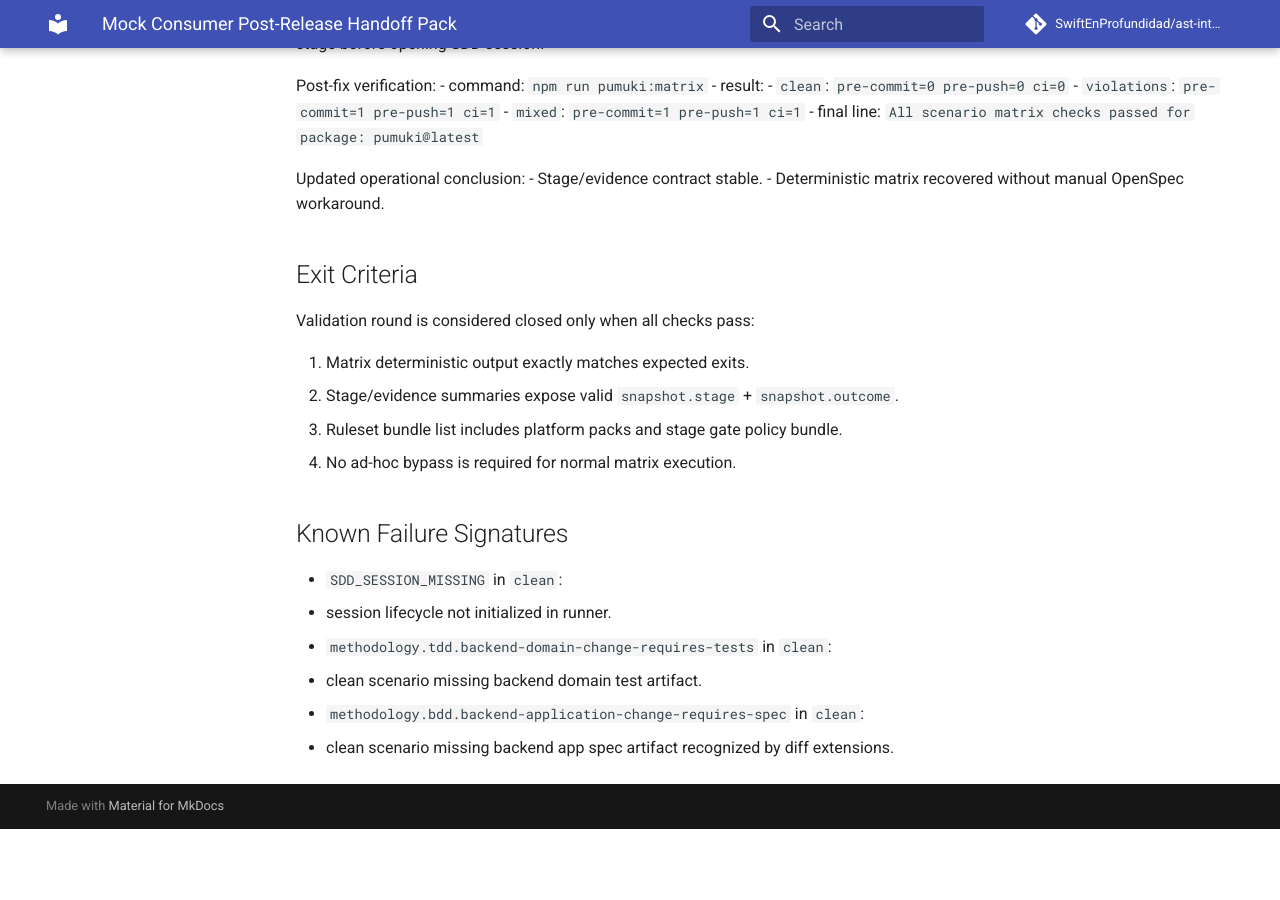
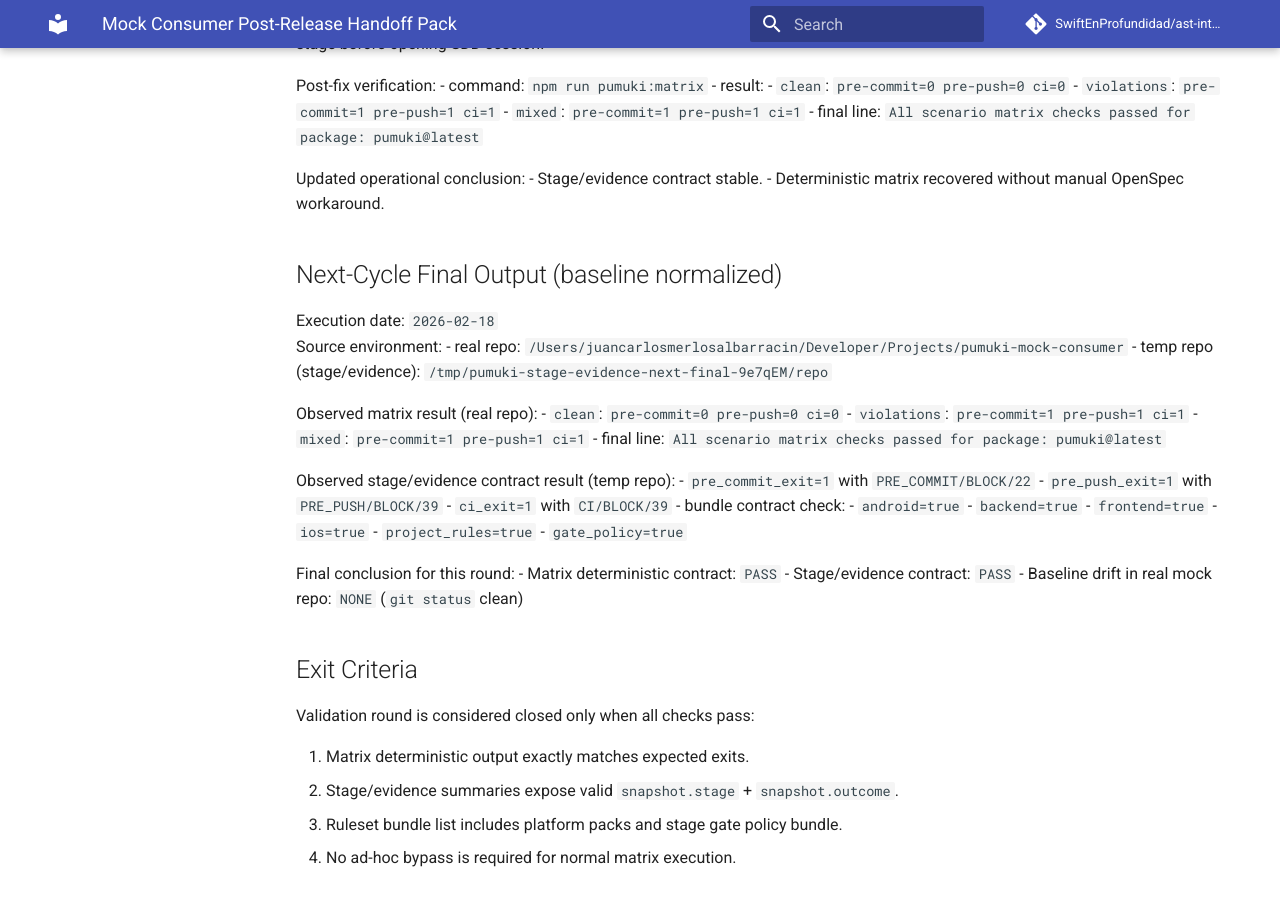
Before and after one commit to SwiftEnProfundidad/ast-intelligence-hooks, an MkDocs documentation site: the page built from docs/validation/mock-consumer-post-release-handoff-pack.md, in a window 1280 px wide and 900 px high, scrolled down 3305 px. Built offline with MkDocs 1.6.1 and Material for MkDocs 9.7.7, drawn with Linux system fonts in a browser that asks for light colours; comment, search, counter and statistics services are not loaded; before the commit the page ends 4134 px from its top, so only the background shows below that.

Commit message:
docs(validation): close next-cycle checklist with final evidence

```diff
--- a/docs/validation/mock-consumer-post-release-handoff-pack.md
+++ b/docs/validation/mock-consumer-post-release-handoff-pack.md
@@ -165,6 +165,36 @@ Updated operational conclusion:
 - Stage/evidence contract stable.
 - Deterministic matrix recovered without manual OpenSpec workaround.
 
+## Next-Cycle Final Output (baseline normalized)
+
+Execution date: `2026-02-18`
+Source environment:
+- real repo: `/Users/juancarlosmerlosalbarracin/Developer/Projects/pumuki-mock-consumer`
+- temp repo (stage/evidence): `/tmp/pumuki-stage-evidence-next-final-9e7qEM/repo`
+
+Observed matrix result (real repo):
+- `clean`: `pre-commit=0 pre-push=0 ci=0`
+- `violations`: `pre-commit=1 pre-push=1 ci=1`
+- `mixed`: `pre-commit=1 pre-push=1 ci=1`
+- final line: `All scenario matrix checks passed for package: pumuki@latest`
+
+Observed stage/evidence contract result (temp repo):
+- `pre_commit_exit=1` with `PRE_COMMIT/BLOCK/22`
+- `pre_push_exit=1` with `PRE_PUSH/BLOCK/39`
+- `ci_exit=1` with `CI/BLOCK/39`
+- bundle contract check:
+  - `android=true`
+  - `backend=true`
+  - `frontend=true`
+  - `ios=true`
+  - `project_rules=true`
+  - `gate_policy=true`
+
+Final conclusion for this round:
+- Matrix deterministic contract: `PASS`
+- Stage/evidence contract: `PASS`
+- Baseline drift in real mock repo: `NONE` (`git status` clean)
+
 ## Exit Criteria
 
 Validation round is considered closed only when all checks pass:
```
Also changed, not shown: docs/REFRACTOR_PROGRESS.md (+5 -3 lines).
